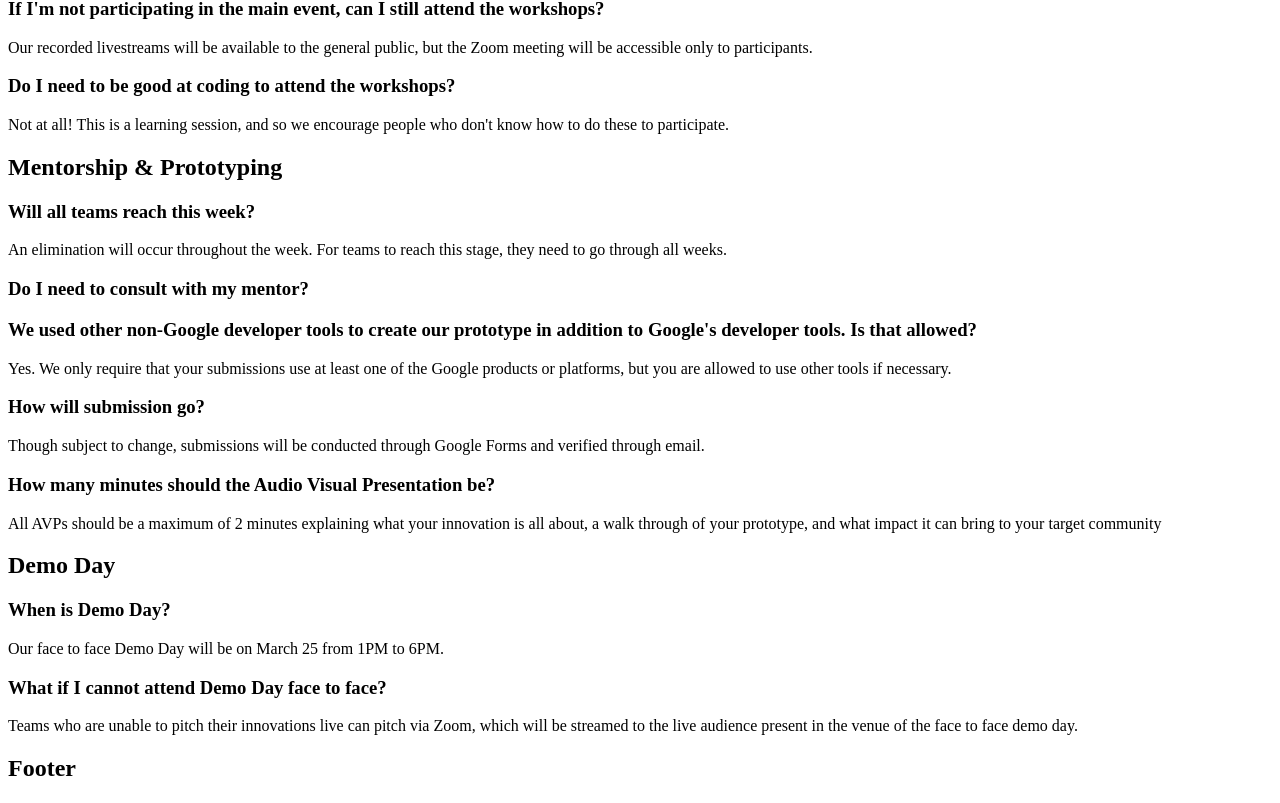
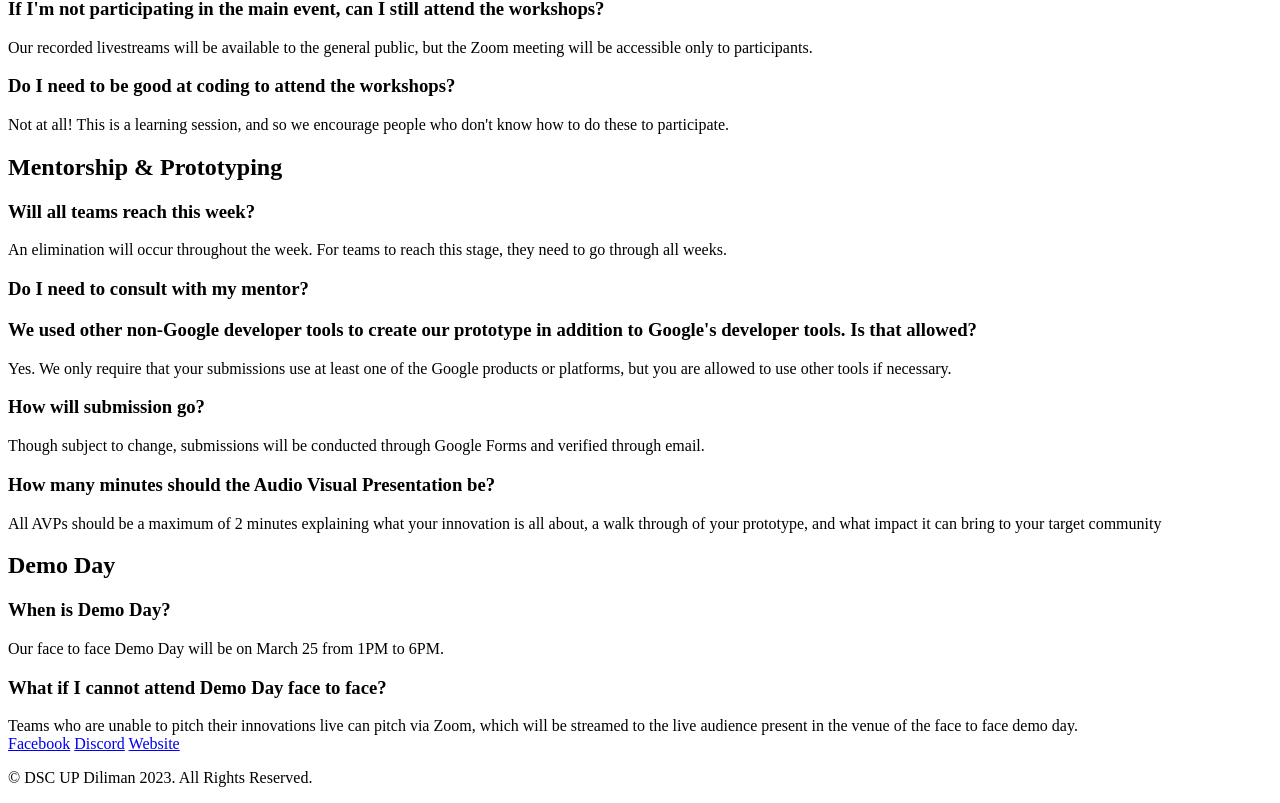
Before and after one commit to DSC-Diliman/socha-website, a SvelteKit app: page / in a window 1280 px wide. Shown: the part 6473-7276 px from the top of the page. Built offline with nearby package versions, Linux system fonts and the light colour scheme.

Commit message:
feat: add Footer content

```diff
--- a/src/routes/footer.svelte
+++ b/src/routes/footer.svelte
@@ -1 +1,8 @@
-<h2>Footer</h2>
+<footer>
+	<div>
+		<a href="https://www.facebook.com/DilimanSoCha">Facebook</a>
+		<a href="/">Discord</a>
+		<a href="https://gdscupd.com">Website</a>
+	</div>
+	<p>© DSC UP Diliman 2023. All Rights Reserved.</p>
+</footer>
```
